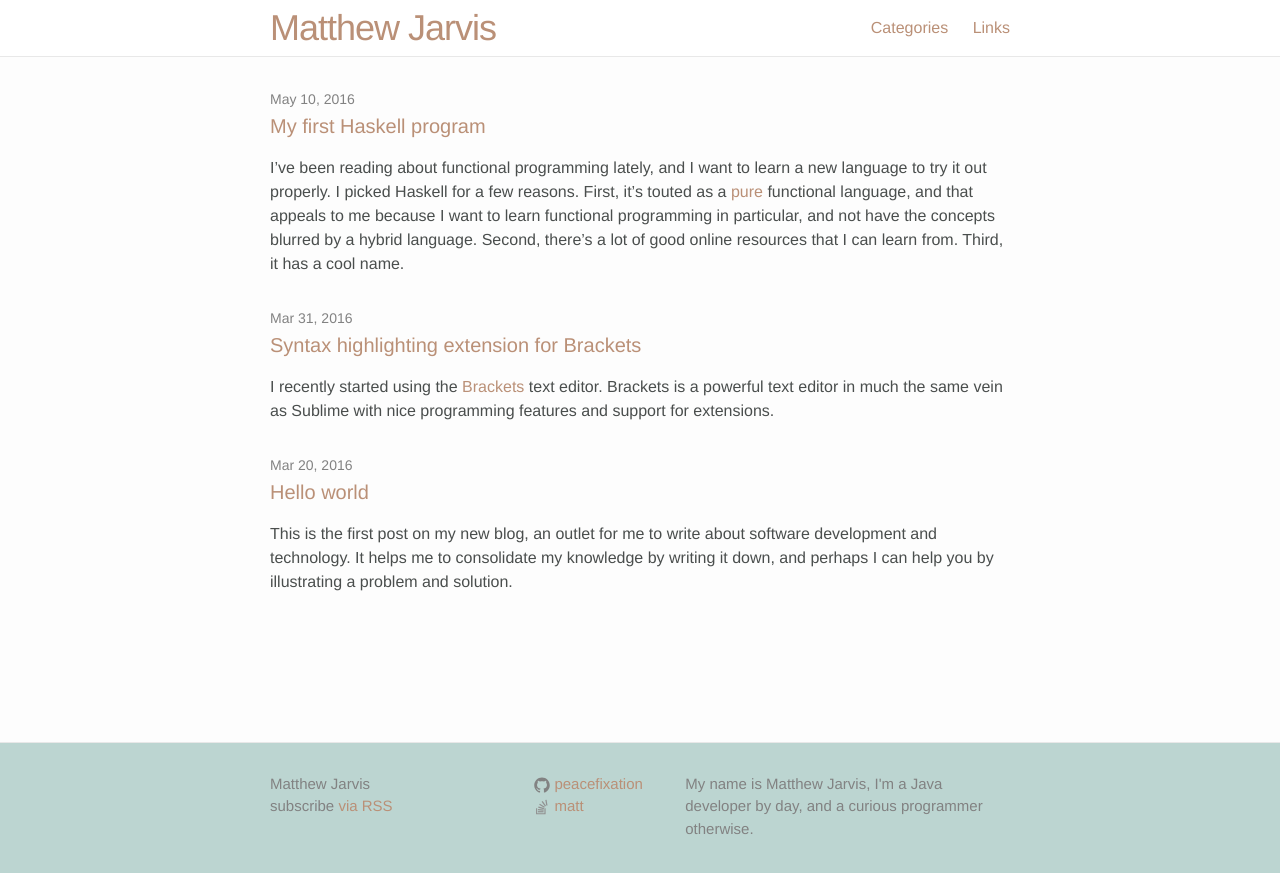
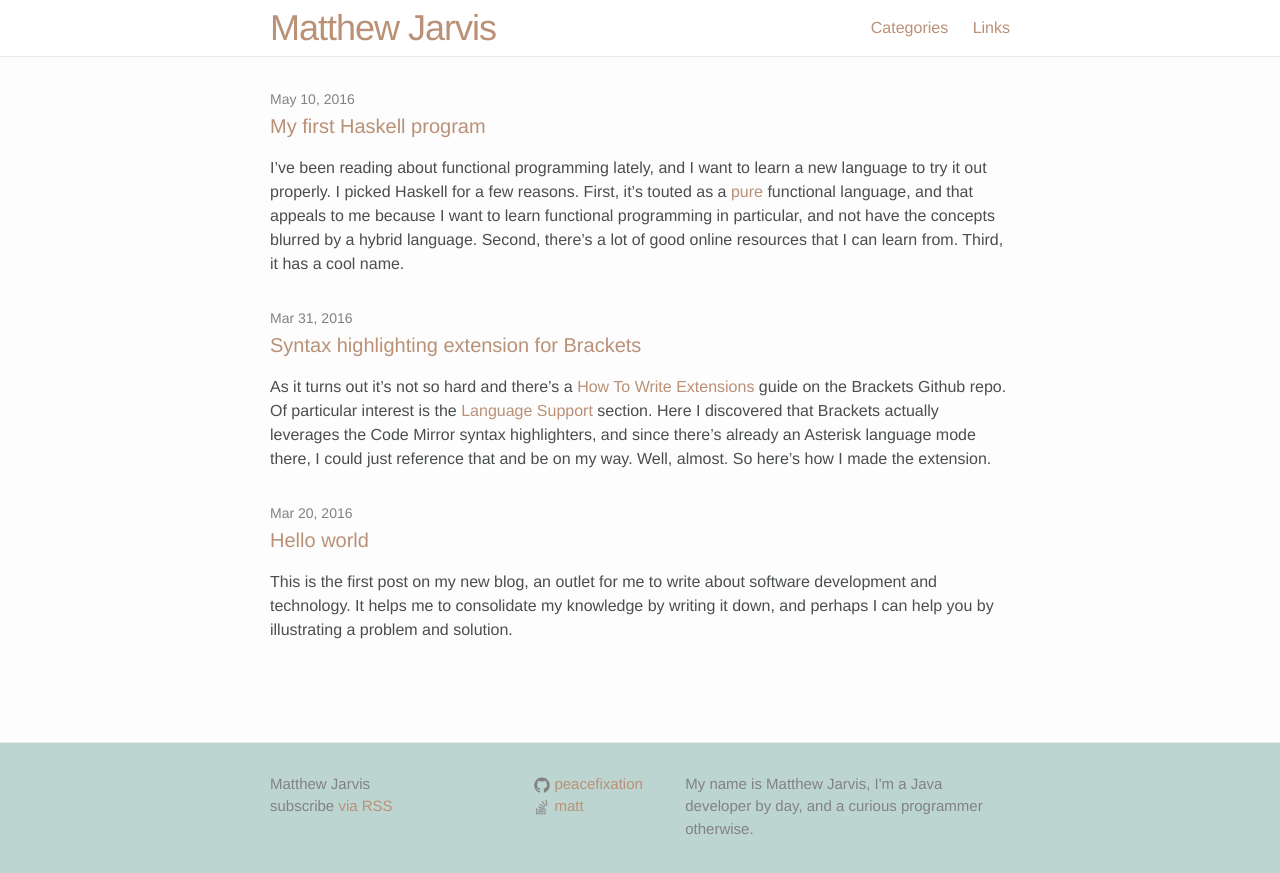
Before and after one commit to peacefixation/peacefixation.github.io, a Jekyll site: the page built from index.html, in a window 1280 px wide. Shown: the top 873 px of the page. Built offline with Jekyll 4.4.1, drawn with Linux system fonts in a browser that asks for light colours; some of the changed lines change nothing that is shown.

Commit message:
Edit brackets extension post opening paragraph

```diff
--- a/_posts/2016-03-31-brackets-asterisk-extension.md
+++ b/_posts/2016-03-31-brackets-asterisk-extension.md
@@ -5,9 +5,6 @@ date:   2016-03-31 12:46:37 +1100
 categories: development
 ---
 
-I recently started using the [Brackets](http://brackets.io/) text editor. Brackets is a powerful text editor in much the same vein as Sublime with nice programming features and support for extensions.
-
-Among the files that I edit are Asterisk configuration files. Asterisk is a VoIP server, and these are the files that tell Asterisk how to route VoIP calls. They have their own special syntax, different enough that none of the included syntax highlighters were much use. I prefer editing files with syntax highlighting as it reduces the cognitive load and helps me to navigate the file more quickly, so I began to investigate how to write an extension for Brackets that would make my Asterisk dialplan editing easier.
 
 As it turns out it's not so hard and there's a [How To Write Extensions](https://github.com/adobe/brackets/wiki/How-to-Write-Extensions) guide on the Brackets Github repo. Of particular interest is the [Language Support](https://github.com/adobe/brackets/wiki/Language-Support) section. Here I discovered that Brackets actually leverages the Code Mirror syntax highlighters, and since there's already an Asterisk language mode there, I could just reference that and be on my way. Well, almost. So here's how I made the extension.
 
```
